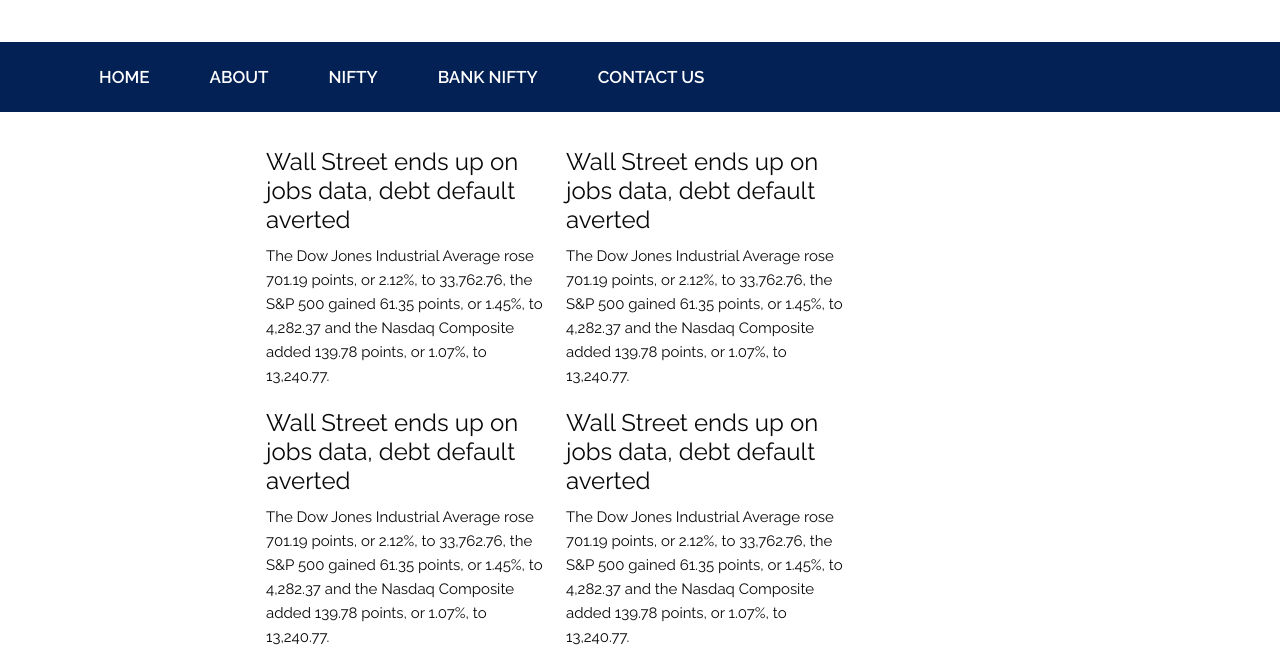
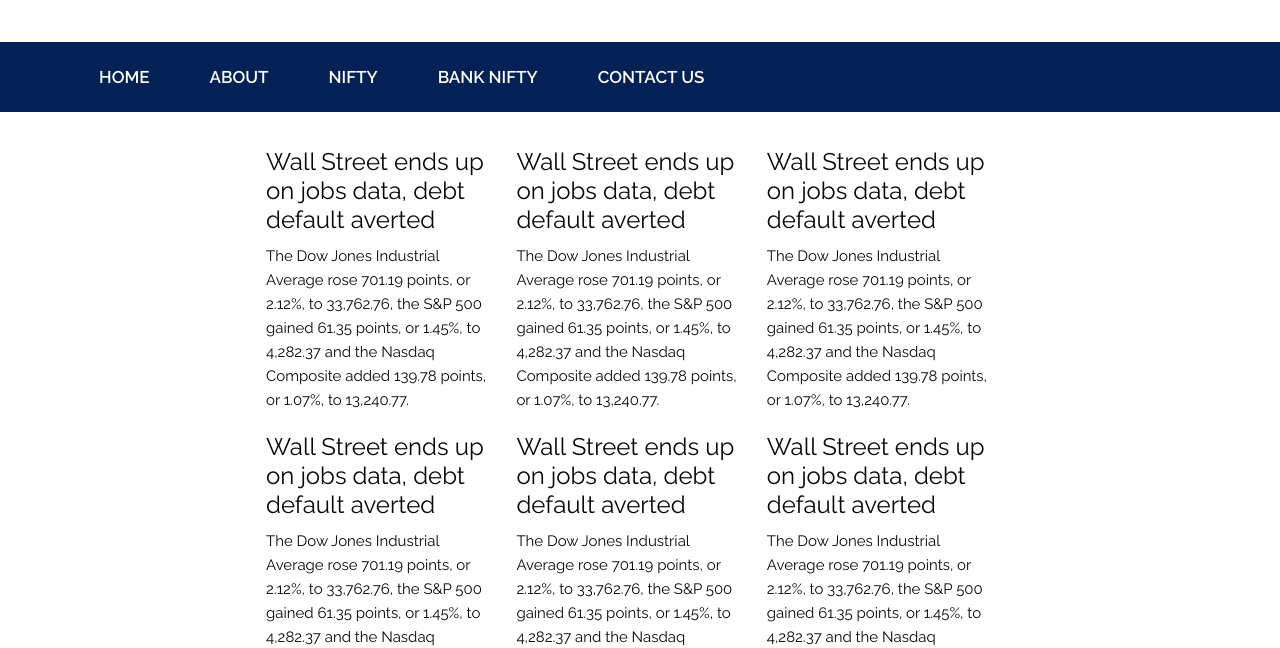
Before and after one commit to MoneyUlture/Website, a plain HTML site: page index.html in a window 1280 px wide. Shown: the part 154-802 px from the top of the page. Drawn offline with nearby package versions, Linux system fonts and the light colour scheme.

Commit message:
Update index.html

```diff
--- a/index.html
+++ b/index.html
@@ -27,7 +27,7 @@
 margin: 0 auto;
         }
         .col1{
-width: 280px;
+width: 30%;
 float: left;
  margin: 10px;
         }
```
